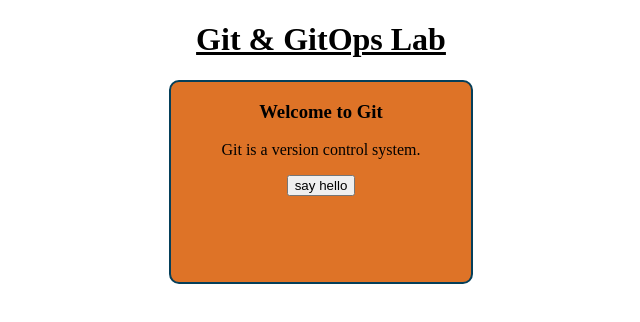
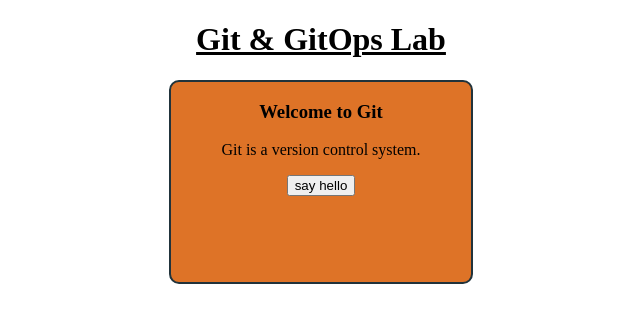
Before and after one commit to Aditya-10-Singh/GitOpsLab, a plain HTML site: page HTML/index.html in a window 1280 px wide. Shown: the full height of the page, 319-959 px from the left. Drawn offline with Linux system fonts and the light colour scheme.

Commit message:
Border color was changed

```diff
--- a/CSS/style.css
+++ b/CSS/style.css
@@ -6,7 +6,7 @@
 .container{
     height: 200px;
     width: 300px;
-    border: 2px solid rgb(5, 63, 90);
+    border: 2px solid rgb(33, 51, 59);
     text-align: center;
     border-radius: 10px;
     margin: 10px auto;
```
